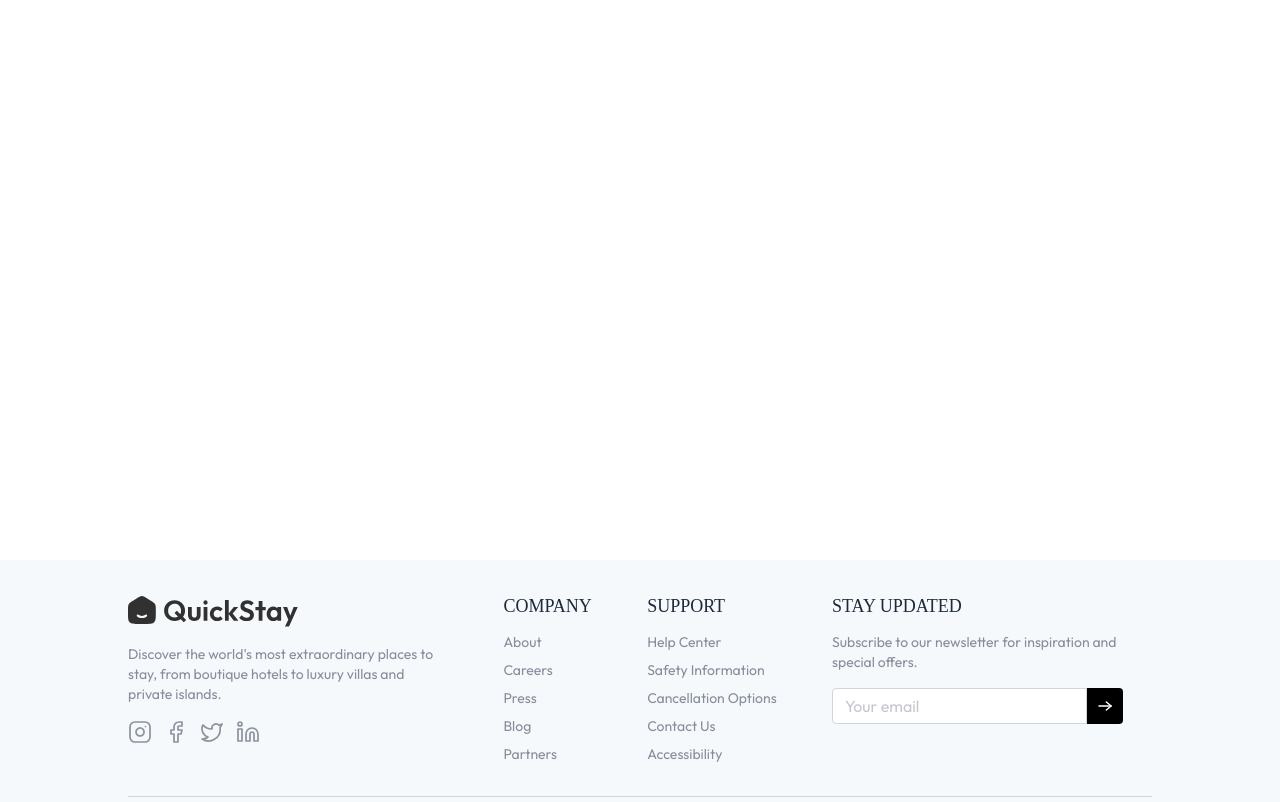
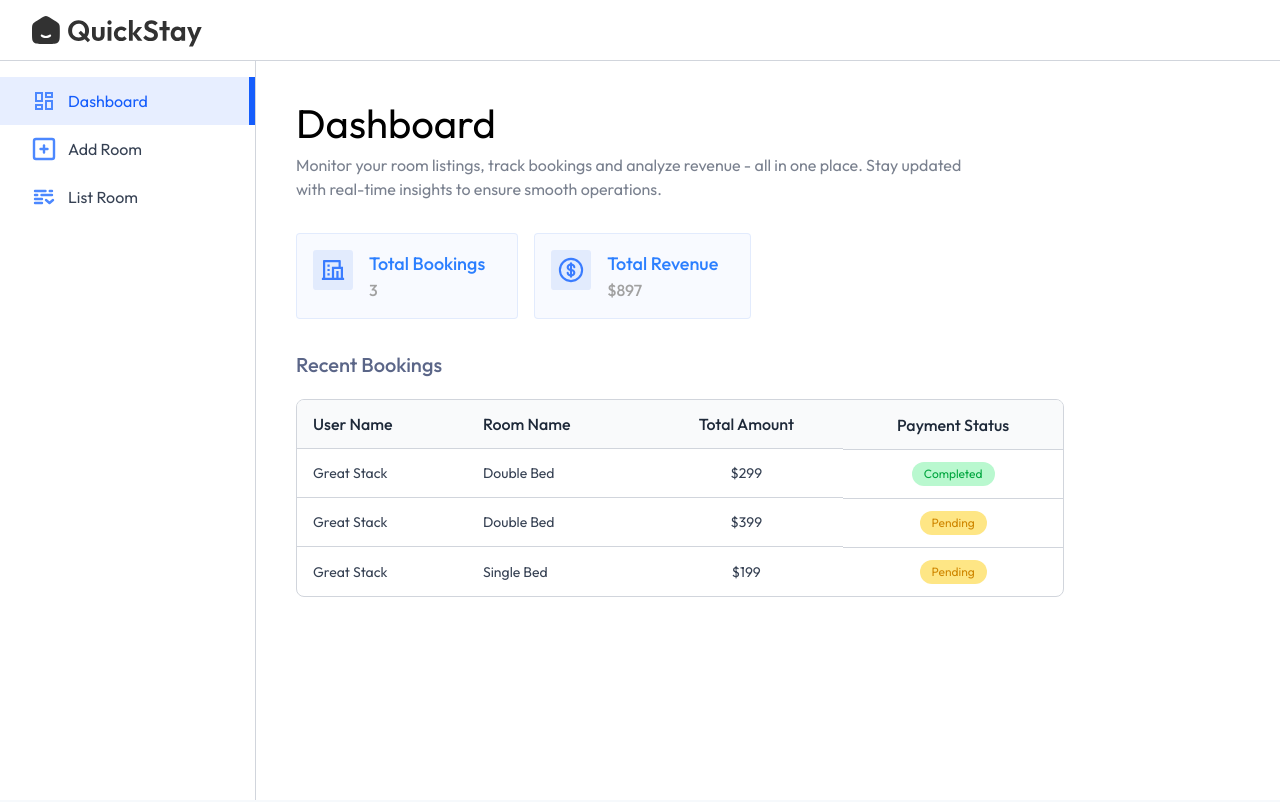
Before and after one commit to JerMontoya/Hotel-Booking-Clone, a React (Vite) app in the folder client/: page /owner in a window 1280 px wide. Shown: the top 802 px of the page. Built offline with nearby package versions, Linux system fonts and the light colour scheme; a web font is replaced by a local one.

Commit message:
Dashboard

```diff
--- a/client/src/App.jsx
+++ b/client/src/App.jsx
@@ -6,18 +6,29 @@
 import AllRooms from "./pages/AllRooms";
 import RoomDetails from "./pages/RoomDetails";
 import MyBookings from "./pages/MyBookings";
+import HotelReg from "./components/HotelReg";
+import Layout from "./pages/hotelOwner/Layout";
+import Dashboard from "./pages/hotelOwner/Dashboard";
+import AddRoom from "./pages/hotelOwner/AddRoom";
+import ListRoom from "./pages/hotelOwner/ListRoom";
 
 const App = () => {
   const isOwnerPath = useLocation().pathname.includes("owner");
   return (
     <div>
       {!isOwnerPath && <Navbar />}
+      {false && <HotelReg />}
       <div className="min-h-[70vh]">
         <Routes>
           <Route path="/" element={<Home />} />
           <Route path="/rooms" element={<AllRooms />} />
           <Route path="/rooms/:id" element={<RoomDetails />} />
-           <Route path="/my-bookings" element={<MyBookings />} />
+          <Route path="/my-bookings" element={<MyBookings />} />
+          <Route path="/owner" element={<Layout />}>
+            <Route index element={<Dashboard/>} />
+            <Route path="add-room" element={<AddRoom/>} />
+            <Route path="list-room" element={<ListRoom/>} />
+          </Route>
         </Routes>
       </div>
       <Footer />
--- /dev/null
+++ b/client/src/components/HotelReg.jsx
@@ -0,0 +1,86 @@
+import React from "react";
+import { assets, cities } from "../assets/assets";
+
+const HotelReg = () => {
+  return (
+    <div className="fixed top-0 bottom-0 left-0 right-0 z-100 flex items-center justify-center bg-black/70">
+      <form className="flex bg-white rounded-xl max-w-4xl max-md:mx-2">
+        <img
+          src={assets.regImage}
+          alt="reg-image"
+          className="w-1/2 rounded-xl hidden md:block"
+        />
+        <div className="relative flex flex-col items-center md:w-1/2 p-8 md:p-10">
+          <img
+            src={assets.closeIcon}
+            alt="close-icon"
+            className="absolute top-4 right-4 h-4 w-4 cursor-pointer"
+          />
+          <p className="text-2xl font-semibold mt-6">Register Your Hotel</p>
+          {/* Hotel Name */}
+          <div className="w-full mt-4">
+            <label htmlFor="name" className="font-medium text-gray-500">
+              Hotel Name
+            </label>
+            <input
+              id="name"
+              type="text"
+              placeholder="Type here"
+              className="border border-gray-200 rounded w-full px-3 py-2.5 mt-1 outline-indigo-500 font-light"
+              required
+            />
+          </div>
+          {/* Phone */}
+          <div className="w-full mt-4">
+            <label htmlFor="contact" className="font-medium text-gray-500">
+              Phone
+            </label>
+            <input
+              id="contact"
+              type="text"
+              placeholder="Type here"
+              className="border border-gray-200 rounded w-full px-3 py-2.5 mt-1 outline-indigo-500 font-light"
+              required
+            />
+          </div>
+          {/* Address */}
+          <div className="w-full mt-4">
+            <label htmlFor="address" className="font-medium text-gray-500">
+              Address
+            </label>
+            <input
+              id="address"
+              type="text"
+              placeholder="Type here"
+              className="border border-gray-200 rounded w-full px-3 py-2.5 mt-1 outline-indigo-500 font-light"
+              required
+            />
+          </div>
+          {/* Select City Drop Down */}
+          <div className="w-full mt-4 max-w-60 mr-auto">
+            <label htmlFor="city" className="font-medium text-gray-500">
+              City
+            </label>
+            <select
+              className="border border-gray-200 rounded w-full px-3 py-2.5 mt-1 outline-indigo-500 font-light"
+              required
+              id="city"
+            >
+              <option value="">Select City</option>
+              {cities.map((city) => (
+                <option key={city} value={city}>
+                  {city}
+                </option>
+              ))}
+            </select>
+          </div>
+          <button className="bg-indigo-500 hover:bg-indigo-600 transition-all text-white mr-auto px-6 py-2 rounded cursor-pointer mt-6">
+            Register
+          </button>
+        </div>
+      </form>
+    </div>
+  );
+};
+
+export default HotelReg;
--- /dev/null
+++ b/client/src/components/hotelOwner/Navbar.jsx
@@ -0,0 +1,17 @@
+import React from 'react';
+import { Link } from 'react-router-dom';
+import { assets } from '../../assets/assets';
+import { UserButton } from '@clerk/clerk-react';
+
+const Navbar = () => {
+  return (
+    <div className='flex items-center justify-between px-4 md:px-8 border-b border-gray-300 py-3 bg-white transition-all duration-300'>
+        <Link to="/">
+            <img src={assets.logo} alt="logo" className='h-9 invert opacity-80' />
+        </Link>
+        <UserButton/>
+    </div>
+  );
+};
+
+export default Navbar;
--- /dev/null
+++ b/client/src/components/hotelOwner/Sidebar.jsx
@@ -0,0 +1,24 @@
+import React from "react";
+import { assets } from "../../assets/assets";
+import { NavLink } from "react-router-dom";
+
+const Sidebar = () => {
+
+    const sidebarLinks = [
+        {name: "Dashboard", path: "/owner", icon: assets.dashboardIcon},
+        {name: "Add Room", path: "/owner/add-room", icon: assets.addIcon},
+        {name: "List Room", path: "/owner/list-room", icon: assets.listIcon},
+    ]
+  return (
+    <div className="md:w-64 w-16 border-r h-full text-base border-gray-300 pt-4 flex flex-col transition-all duration-300">
+        {sidebarLinks.map((item, index)=>(
+            <NavLink to={item.path} key={index} end="/owner" className={({isActive})=> `flex items-center py-3 px-4 md:px-8 gap-3 ${isActive ? "border-r-4 md:border-r-[6px] bg-blue-600/10 border-blue-600 text-blue-600" : "hover:bg-gray-100/90 border-white text-gray-700"}`}>
+                <img src={item.icon} alt={item.name} className="min-h-6 min-w-6" />
+                <p className="md:block hidden text-center">{item.name}</p>
+            </NavLink>
+        ))}
+    </div>
+  );
+};
+
+export default Sidebar;
--- /dev/null
+++ b/client/src/pages/hotelOwner/AddRoom.jsx
@@ -0,0 +1,10 @@
+import React from 'react';
+
+const AddRoom = () => {
+  return (
+    <div>
+    </div>
+  );
+};
+
+export default AddRoom;
--- /dev/null
+++ b/client/src/pages/hotelOwner/Dashboard.jsx
@@ -0,0 +1,89 @@
+import React, { useState } from "react";
+import Title from "../../components/Title";
+import { assets, dashboardDummyData } from "../../assets/assets";
+
+const Dashboard = () => {
+  const [dashboardData, setDashboardData] = useState(dashboardDummyData);
+  return (
+    <div>
+      <Title
+        align="left"
+        font="outfit"
+        title="Dashboard"
+        subTitle="Monitor your room listings, track bookings and analyze revenue - all in one place. Stay updated with real-time insights to ensure smooth operations."
+      />
+      <div className="flex gap-4 my-8">
+        {/* Total Bookings */}
+        <div className="bg-primary/3 border border-primary/10 rounded flex p-4 pr-8">
+          <img
+            src={assets.totalBookingIcon}
+            alt=""
+            className="max-sm:hidden h-10"
+          />
+          <div className="flex flex-col sm:ml-4 font-medium">
+            <p className="text-blue-500 text-lg">Total Bookings</p>
+            <p className="text-neutral-400 text-base">
+              {dashboardData.totalBookings}
+            </p>
+          </div>
+        </div>
+        {/* Total Revenue */}
+        <div className="bg-primary/3 border border-primary/10 rounded flex p-4 pr-8">
+          <img
+            src={assets.totalRevenueIcon}
+            alt=""
+            className="max-sm:hidden h-10"
+          />
+          <div className="flex flex-col sm:ml-4 font-medium">
+            <p className="text-blue-500 text-lg">Total Revenue</p>
+            <p className="text-neutral-400 text-base">
+              ${dashboardData.totalRevenue}
+            </p>
+          </div>
+        </div>
+      </div>
+      {/* Recent Bookings */}
+      <h2 className="text-xl text-blue-950/70 font-medium mb-5">
+        Recent Bookings
+      </h2>
+      <div className="w-full max-w-3xl text-left border border-gray-300 rounded-lg max-h-80 overflow-y-scroll">
+        <table className="w-full">
+          <thead className="bg-gray-50">
+            <tr>
+              <th className="py-3 px-4 text-gray-800 font-medium">User Name</th>
+              <th className="py-3 px-4 text-gray-800 font-medium max-sm:hidden">
+                Room Name
+              </th>
+              <th className="py-3 px-4 text-gray-800 font-medium text-center">
+                Total Amount
+              </th>
+              <th className="py-3 px-4 text-gray-800 font-medium text-center">
+                Payment Status{" "}
+              </th>
+            </tr>
+          </thead>
+          <tbody className="text-sm">
+            {dashboardData.bookings.map((item, index) => (
+              <tr key={index}>
+                <td className="py-3 px-4 text-gray-700 border-t border-gray-300">
+                  {item.user.username}
+                </td>
+                <td className="py-3 px-4 text-gray-700 border-t border-gray-300 max-sm:hidden">
+                  {item.room.roomType}
+                </td>
+                <td className="text-center py-3 px-4 text-gray-700 border-t border-gray-300">
+                  ${item.totalPrice}
+                </td>
+                <td className="py-3 px-4 border-t border-gray-300 flex">
+                  <button className={`py-1 px-3 text-xs rounded-full mx-auto ${item.isPaid ? "bg-green-200 text-green-600" : "bg-amber-200 text-yellow-600"}`}>{item.isPaid ? "Completed" : "Pending"}</button>
+                </td>
+              </tr>
+            ))}
+          </tbody>
+        </table>
+      </div>
+    </div>
+  );
+};
+
+export default Dashboard;
--- /dev/null
+++ b/client/src/pages/hotelOwner/Layout.jsx
@@ -0,0 +1,20 @@
+import React from 'react';
+import Navbar from '../../components/hotelOwner/Navbar';
+import Sidebar from '../../components/hotelOwner/Sidebar';
+import { Outlet } from 'react-router-dom';
+
+const Layout = () => {
+  return (
+    <div className='flex flex-col h-screen'>
+        <Navbar/>
+        <div className='flex h-full'>
+            <Sidebar />
+            <div className='flex-1 p-4 pt-10 md:px-10 h-full'>
+                <Outlet/>
+            </div>
+        </div>
+    </div>
+  );
+};
+
+export default Layout;
--- /dev/null
+++ b/client/src/pages/hotelOwner/ListRoom.jsx
@@ -0,0 +1,10 @@
+import React from 'react';
+
+const ListRoom = () => {
+  return (
+    <div>
+    </div>
+  );
+};
+
+export default ListRoom;
```
